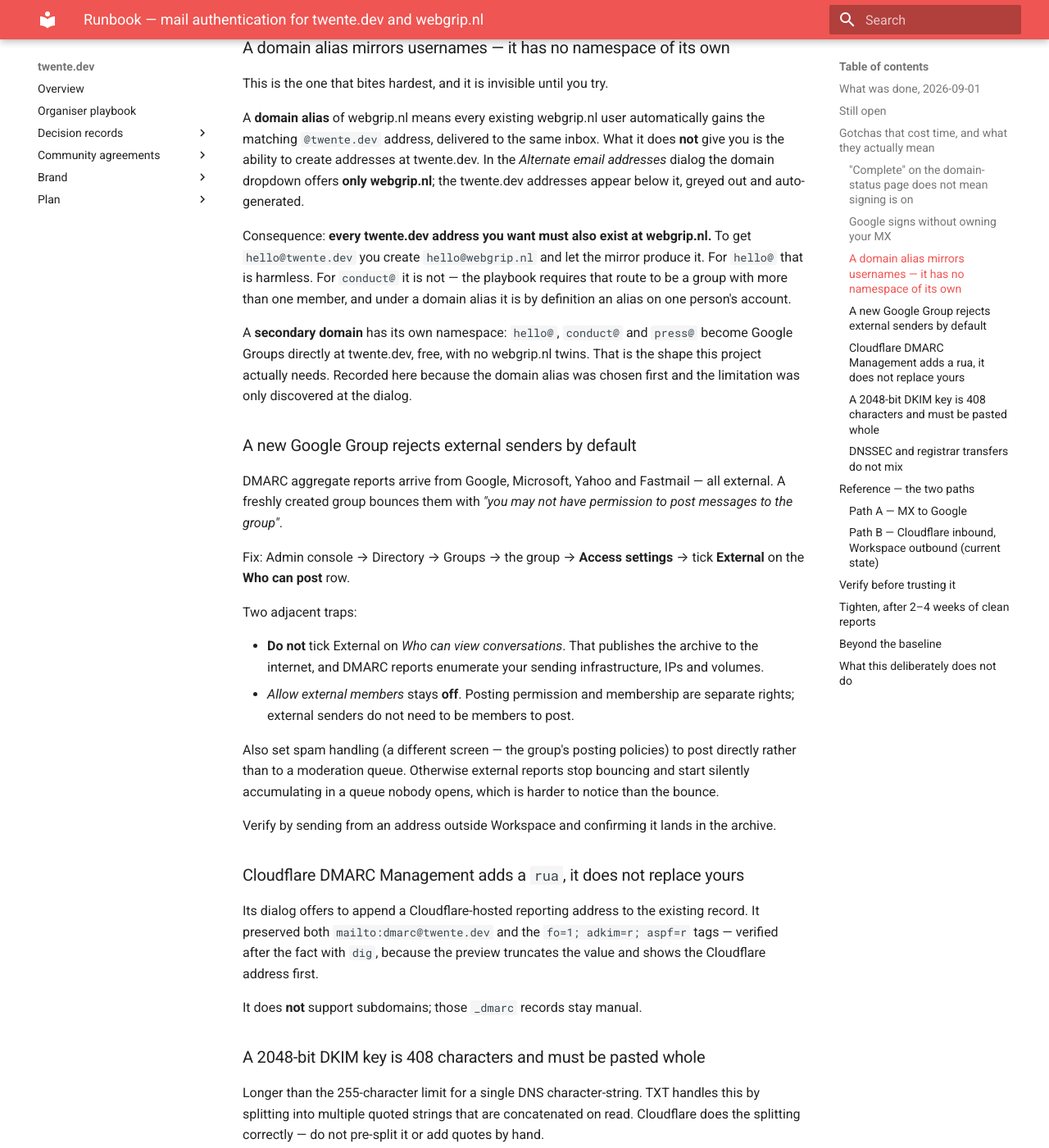
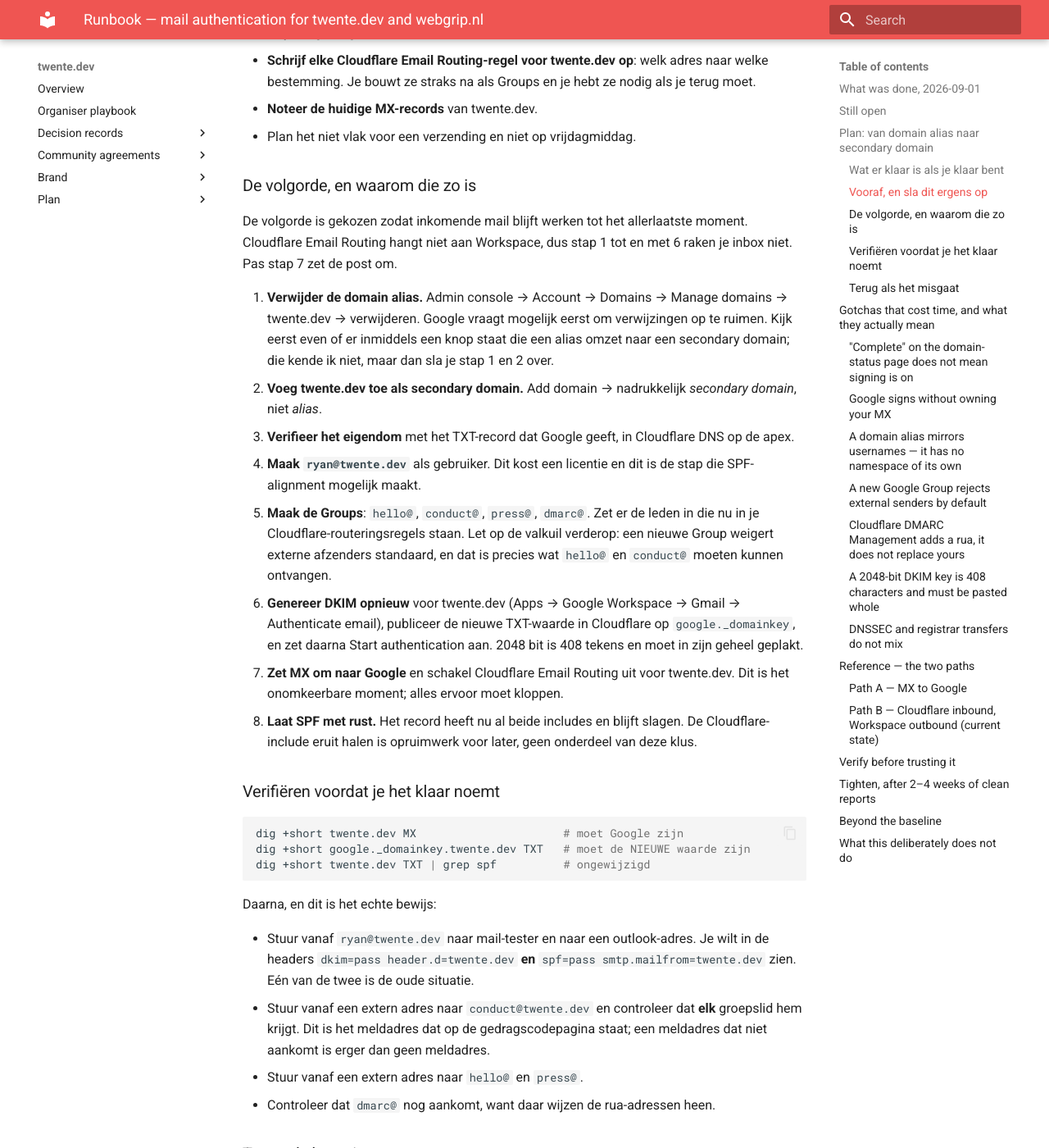
Before and after one commit to webgrip/twente.dev, an MkDocs documentation site: the page built from docs/runbooks/email-authentication.md, in a window 1280 px wide and 1400 px high, scrolled down 3160 px. Shown: the whole window at 82% size. Built offline with MkDocs 1.6.1 and Material for MkDocs 9.7.7, drawn with Linux system fonts in a browser that asks for light colours; some of the changed text lies outside the part shown.

Commit message:
docs(runbook): stap-voor-stapplan voor alias naar secondary domain
Punt 3 en punt 5 uit Still open zijn hetzelfde probleem: twente.dev hangt als
domain alias onder webgrip.nl, en een alias heeft geen eigen naamruimte. Daarom
kan conduct@ geen groep met meerdere leden zijn en blijft de envelope
webgrip.nl, waardoor DMARC alleen op DKIM leunt.

De volgorde in dit plan is gekozen zodat inkomende mail tot het laatste moment
blijft werken. Cloudflare Email Routing hangt niet aan Workspace, dus de eerste
zes stappen raken de inbox niet; pas het omzetten van MX is onomkeerbaar. De
groepen bestaan dan al, zodat er niets in een gat valt.

Met een definition of done die te controleren is in plaats van te geloven: twee
slagende DMARC-benen in de headers, en een testmail die bij elk lid van
conduct@ aankomt.

Co-Authored-By: Claude Opus 5 (1M context) <noreply@anthropic.com>

````diff
--- a/docs/runbooks/email-authentication.md
+++ b/docs/runbooks/email-authentication.md
@@ -89,6 +89,94 @@ header.d=twente.dev`, `dmarc=pass` and `compauth=pass reason=100`. mail-tester s
 9. **Tighten DMARC**, after two to four weeks of clean reports. See the ladder below.
 
 ---
+
+## Plan: van domain alias naar secondary domain
+
+Dit is de klus die punt 3 en punt 5 hierboven in één keer oplost. Alles is
+Cloudflare-DNS en Workspace-admin, dus het is handwerk. Doe het in één zitting.
+
+### Wat er klaar is als je klaar bent
+
+1. `twente.dev` staat in Workspace als **secondary domain**, niet als alias.
+2. `ryan@twente.dev` is een echt gebruikersaccount met een eigen licentie.
+3. `hello@`, `conduct@`, `press@` en `dmarc@` op twente.dev zijn **Google Groups**,
+   dus met meer dan één lid en zonder doorstuurregel ertussen.
+4. MX van twente.dev wijst naar Google; Cloudflare Email Routing staat uit voor
+   dit domein.
+5. Een testmail vanaf `ryan@twente.dev` laat **beide** DMARC-benen slagen:
+   `dkim=pass header.d=twente.dev` én `spf=pass smtp.mailfrom=twente.dev`.
+
+Punt 5 is de winst die de licentie koopt. Zonder een echt account op het domein
+blijft de envelope `webgrip.nl` en blijft DMARC op één been staan, hoe je het
+domein ook koppelt.
+
+### Vooraf, en sla dit ergens op
+
+- **Noteer het huidige DKIM-record**: `google._domainkey.twente.dev`, de hele
+  waarde. De selector blijft straks hetzelfde en alleen de waarde verandert, dus
+  dit is je vergelijkingspunt en je weg terug.
+- **Schrijf elke Cloudflare Email Routing-regel voor twente.dev op**: welk adres
+  naar welke bestemming. Je bouwt ze straks na als Groups en je hebt ze nodig als
+  je terug moet.
+- **Noteer de huidige MX-records** van twente.dev.
+- Plan het niet vlak voor een verzending en niet op vrijdagmiddag.
+
+### De volgorde, en waarom die zo is
+
+De volgorde is gekozen zodat inkomende mail blijft werken tot het allerlaatste
+moment. Cloudflare Email Routing hangt niet aan Workspace, dus stap 1 tot en met
+6 raken je inbox niet. Pas stap 7 zet de post om.
+
+1. **Verwijder de domain alias.** Admin console → Account → Domains → Manage
+   domains → twente.dev → verwijderen. Google vraagt mogelijk eerst om
+   verwijzingen op te ruimen. Kijk eerst even of er inmiddels een knop staat die
+   een alias omzet naar een secondary domain; die kende ik niet, maar dan sla je
+   stap 1 en 2 over.
+2. **Voeg twente.dev toe als secondary domain.** Add domain → nadrukkelijk
+   _secondary domain_, niet _alias_.
+3. **Verifieer het eigendom** met het TXT-record dat Google geeft, in Cloudflare
+   DNS op de apex.
+4. **Maak `ryan@twente.dev`** als gebruiker. Dit kost een licentie en dit is de
+   stap die SPF-alignment mogelijk maakt.
+5. **Maak de Groups**: `hello@`, `conduct@`, `press@`, `dmarc@`. Zet er de leden
+   in die nu in je Cloudflare-routeringsregels staan. Let op de valkuil verderop:
+   een nieuwe Group weigert externe afzenders standaard, en dat is precies wat
+   `hello@` en `conduct@` moeten kunnen ontvangen.
+6. **Genereer DKIM opnieuw** voor twente.dev (Apps → Google Workspace → Gmail →
+   Authenticate email), publiceer de nieuwe TXT-waarde in Cloudflare op
+   `google._domainkey`, en zet daarna Start authentication aan. 2048 bit is 408
+   tekens en moet in zijn geheel geplakt.
+7. **Zet MX om naar Google** en schakel Cloudflare Email Routing uit voor
+   twente.dev. Dit is het onomkeerbare moment; alles ervoor moet kloppen.
+8. **Laat SPF met rust.** Het record heeft nu al beide includes en blijft
+   slagen. De Cloudflare-include eruit halen is opruimwerk voor later, geen
+   onderdeel van deze klus.
+
+### Verifiëren voordat je het klaar noemt
+
+```bash
+dig +short twente.dev MX                      # moet Google zijn
+dig +short google._domainkey.twente.dev TXT   # moet de NIEUWE waarde zijn
+dig +short twente.dev TXT | grep spf          # ongewijzigd
+```
+
+Daarna, en dit is het echte bewijs:
+
+- Stuur vanaf `ryan@twente.dev` naar mail-tester en naar een outlook-adres. Je
+  wilt in de headers `dkim=pass header.d=twente.dev` **en** `spf=pass
+smtp.mailfrom=twente.dev` zien. Eén van de twee is de oude situatie.
+- Stuur vanaf een extern adres naar `conduct@twente.dev` en controleer dat
+  **elk** groepslid hem krijgt. Dit is het meldadres dat op de gedragscodepagina
+  staat; een meldadres dat niet aankomt is erger dan geen meldadres.
+- Stuur vanaf een extern adres naar `hello@` en `press@`.
+- Controleer dat `dmarc@` nog aankomt, want daar wijzen de rua-adressen heen.
+
+### Terug als het misgaat
+
+Tot stap 7 is er niets stuk: inbound loopt nog over Cloudflare. Na stap 7 is de
+weg terug de MX-records herstellen en Email Routing weer aanzetten met de regels
+die je vooraf hebt opgeschreven. De DKIM-sleutel is dan een nieuwe, en dat is
+geen probleem zolang de TXT klopt.
 
 ## Gotchas that cost time, and what they actually mean
 
````
